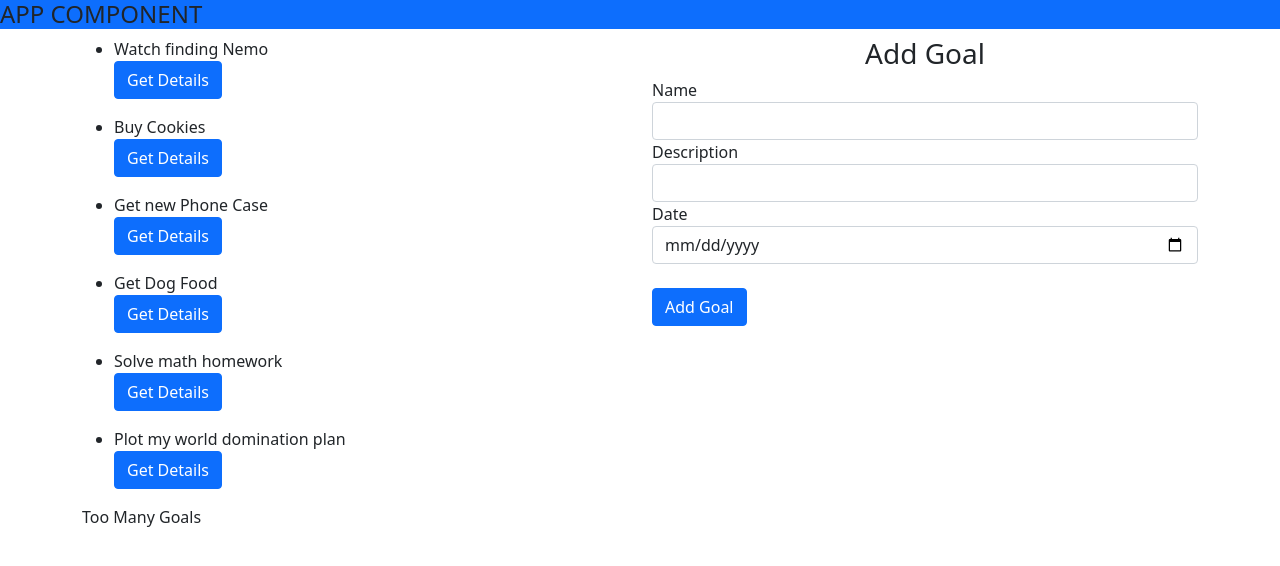
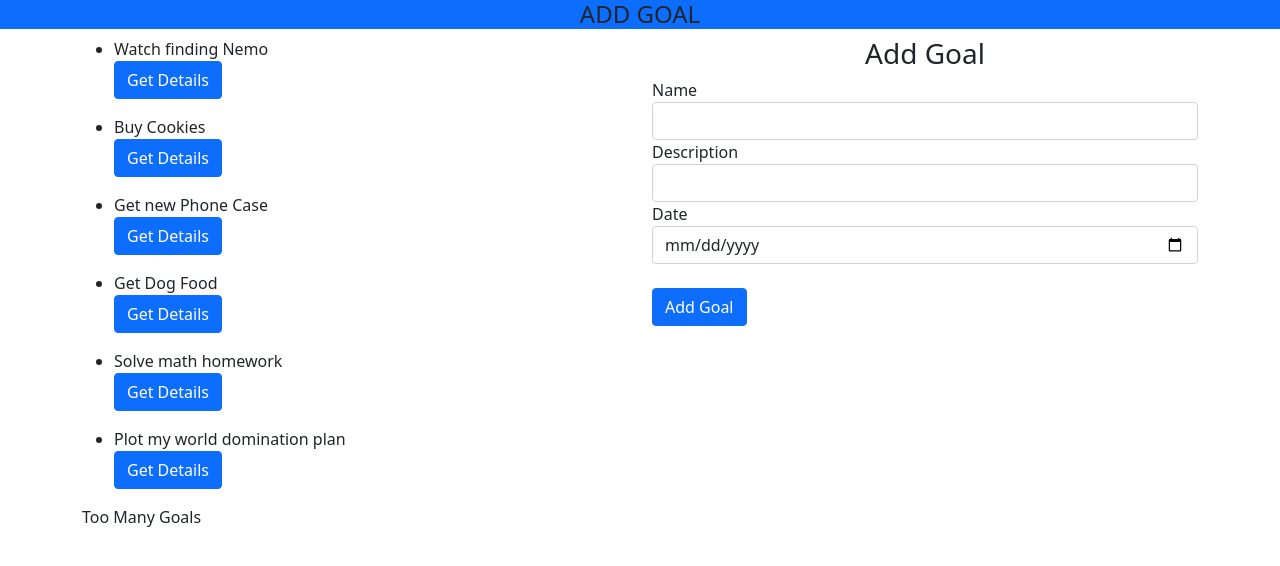
Before and after one commit to otienosteve/goals-project, an Angular app: page / in a window 1280 px wide. Shown: the top 566 px of the page. Built offline with nearby package versions, Linux system fonts and the light colour scheme.

Commit message:
centered the heading

```diff
--- a/src/app/app.component.html
+++ b/src/app/app.component.html
@@ -1,4 +1,4 @@
-<h4 class="bg-primary">APP COMPONENT</h4>
+<h4 class="bg-primary text-center">ADD GOAL</h4>
 
 <app-goal-component [goals]="goal"></app-goal-component>
 <!--
```
